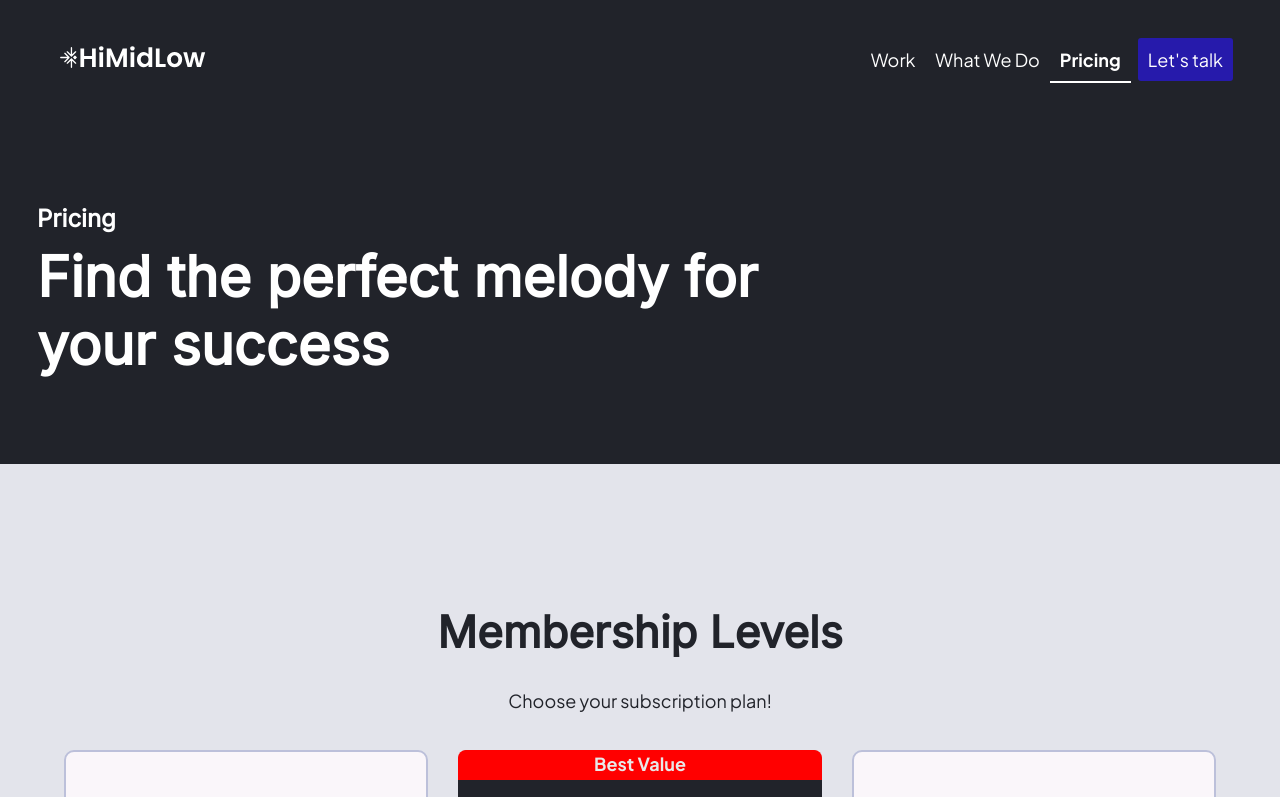
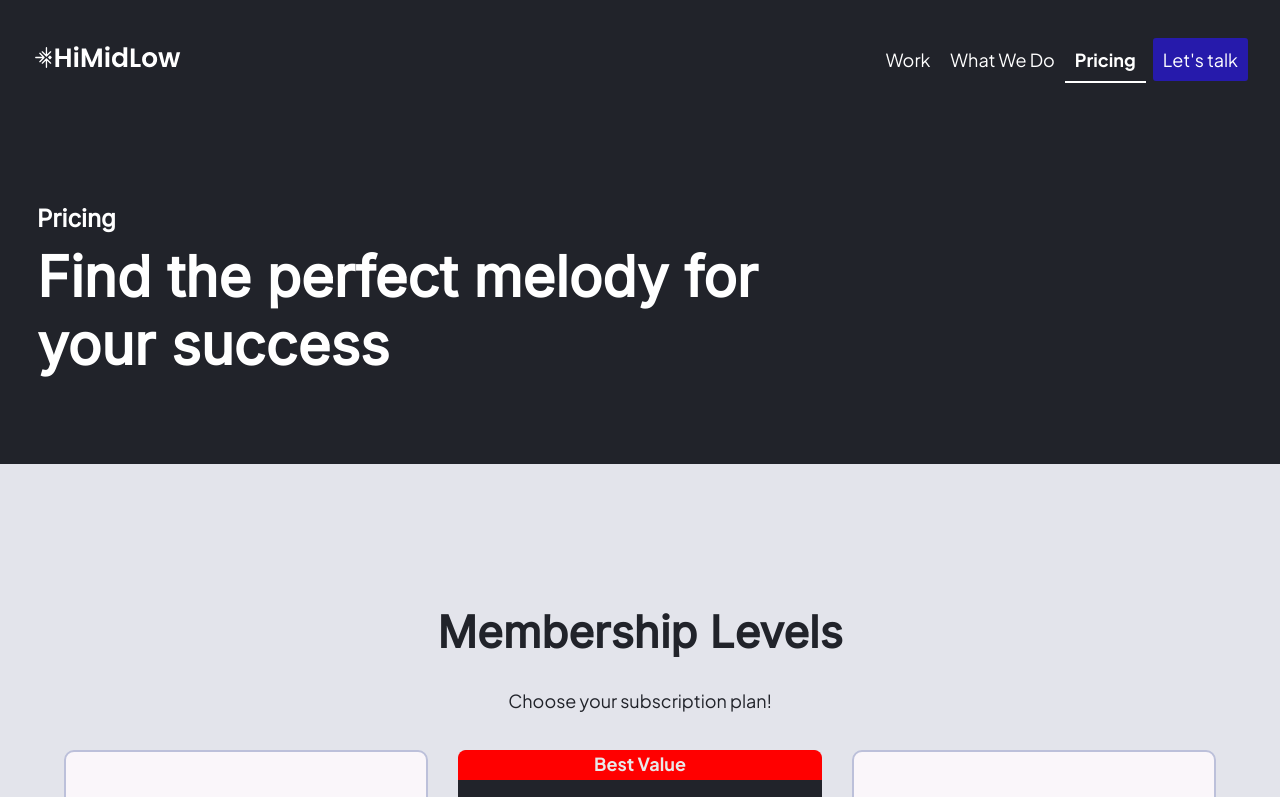
Before and after one commit to annsuparada/HiMIdLow, a React (Create React App) app in the folder client/: page /pricing in a window 1280 px wide. Shown: the top 797 px of the page. Built offline with nearby package versions, Linux system fonts and the light colour scheme.

Commit message:
update nav bar padding

```diff
--- a/client/src/components/NavBar.tsx
+++ b/client/src/components/NavBar.tsx
@@ -42,25 +42,16 @@ const NavBar: React.FC<NavBarProps> = ({ pathname }) => {
   const [value, setValue] = useState(pathname)
   const isTablet = useMediaQuery(`(max-width:${tabletView})`)
 
-  const handleChange = (newValue: string) => {
-    setValue(newValue)
-  }
-
   const styles = {
     navContainer: {
       display: 'flex',
       justifyContent: 'space-between',
       alignItems: 'center',
-      padding: '0 15px 0',
+      // padding: '0 15px 0',
     },
     tabContainer: {
       display: 'flex',
       alignItems: 'center',
-    },
-    tab: {
-      color: white,
-      padding: '10px',
-      textDecoration: 'none',
     },
     desktopTab: {
       display: isTablet ? 'none' : 'flex',
@@ -75,7 +66,7 @@ const NavBar: React.FC<NavBarProps> = ({ pathname }) => {
     },
     logo: {
       width: '150px',
-      padding: '10px',
+      padding: '10px 0',
     },
     mobileViewTab: {
       display: isTablet ? 'flex' : 'none',
```
